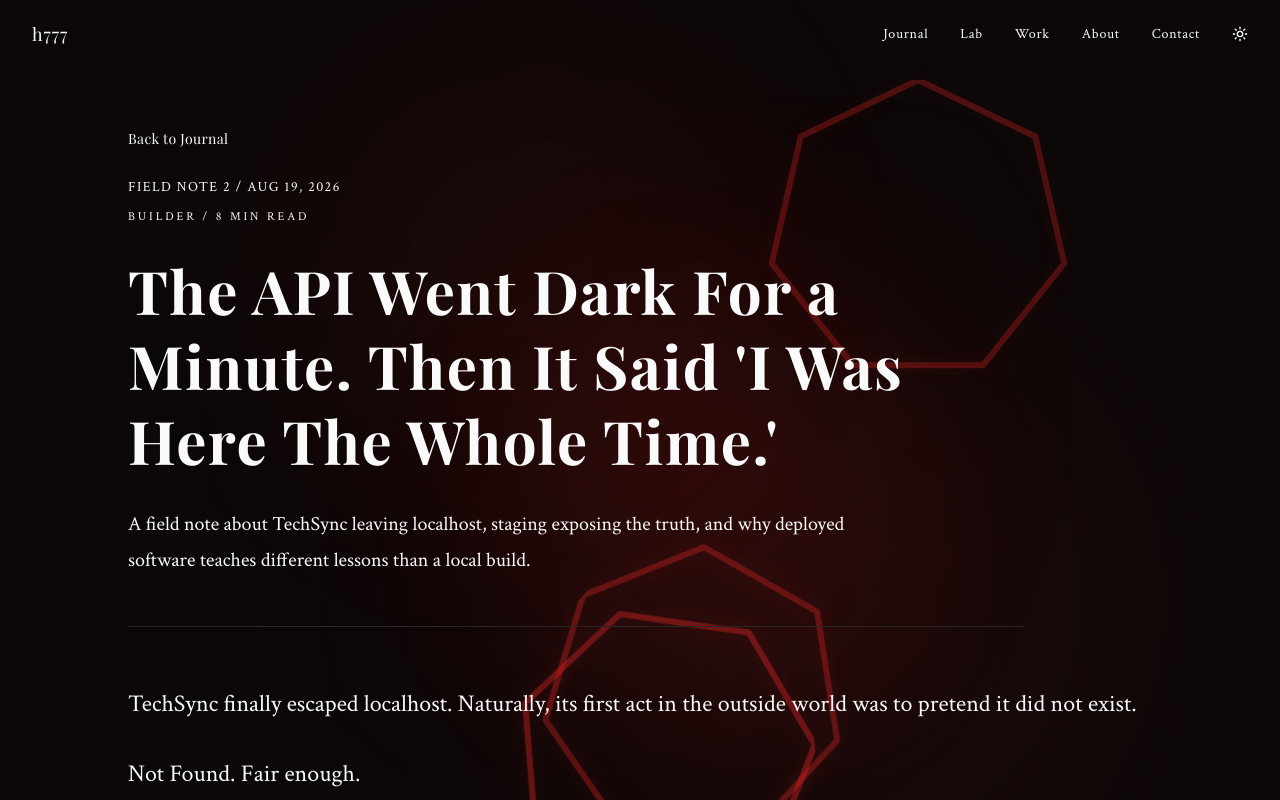
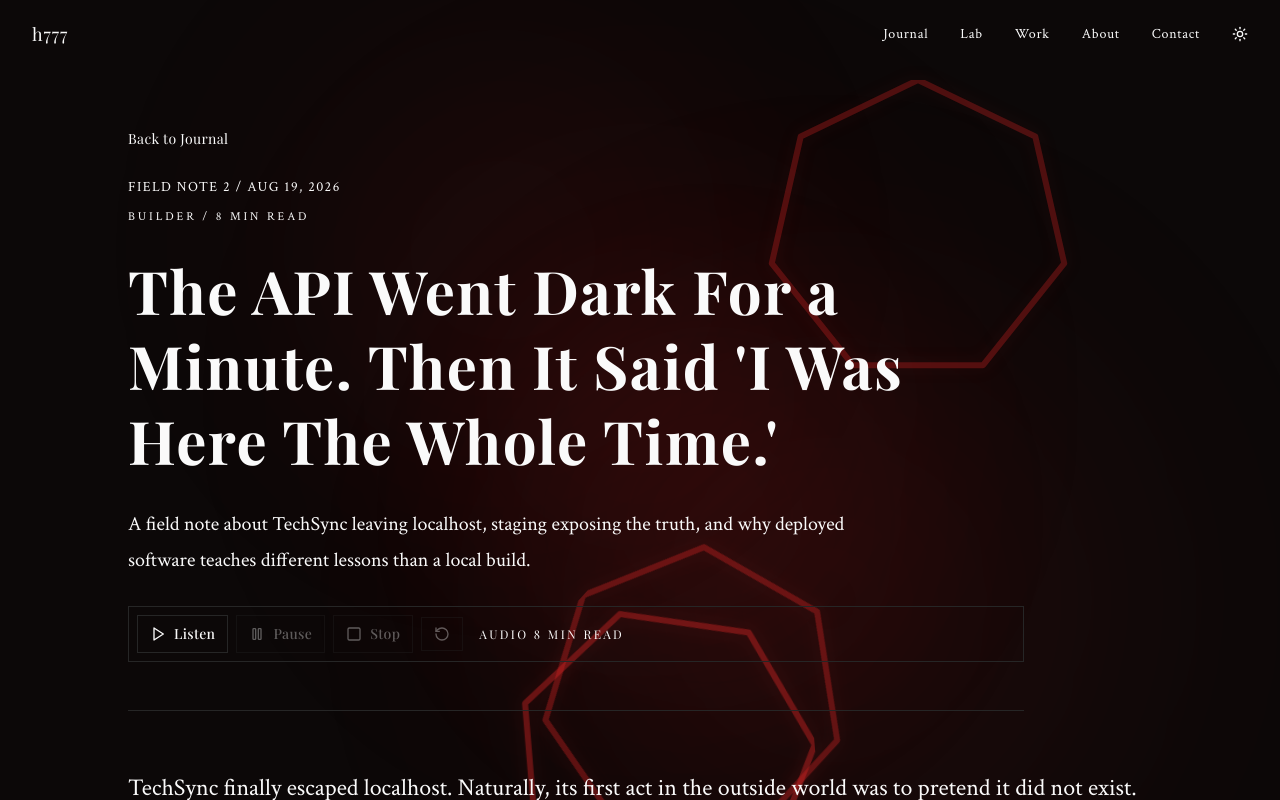
Before and after one commit to hypnoticdata777/calmCommandCenter, a React (Vite) app: page /journal/the-api-went-dark in a window 1280 px wide. Shown: the top 800 px of the page. Built offline with nearby package versions, Linux system fonts and the light colour scheme.

Commit message:
Add journal listen controls

```diff
--- /dev/null
+++ b/src/app/components/ArticleListenControls.tsx
@@ -0,0 +1,210 @@
+import { useEffect, useMemo, useRef, useState } from "react";
+import { Pause, Play, RotateCcw, Square } from "lucide-react";
+
+type ListenStatus = "idle" | "playing" | "paused" | "unsupported";
+
+type ArticleListenControlsProps = {
+  title: string;
+  readTime: string;
+  sections: string[];
+};
+
+function normalizeSpeechText(value: string) {
+  return value
+    .replace(/[“”]/g, '"')
+    .replace(/[‘’]/g, "'")
+    .replace(/\s+/g, " ")
+    .trim();
+}
+
+export function ArticleListenControls({
+  title,
+  readTime,
+  sections,
+}: ArticleListenControlsProps) {
+  const [status, setStatus] = useState<ListenStatus>("idle");
+  const [currentChunk, setCurrentChunk] = useState(0);
+  const chunks = useMemo(
+    () => [title, ...sections].map(normalizeSpeechText).filter(Boolean),
+    [sections, title]
+  );
+
+  const chunksRef = useRef(chunks);
+  const stoppedRef = useRef(false);
+  const statusRef = useRef<ListenStatus>("idle");
+  const currentChunkRef = useRef(0);
+
+  useEffect(() => {
+    chunksRef.current = chunks;
+  }, [chunks]);
+
+  useEffect(() => {
+    statusRef.current = status;
+  }, [status]);
+
+  useEffect(() => {
+    const isSupported =
+      typeof window !== "undefined" &&
+      "speechSynthesis" in window &&
+      typeof window.SpeechSynthesisUtterance !== "undefined";
+
+    if (!isSupported) {
+      setStatus("unsupported");
+    }
+
+    return () => {
+      if (statusRef.current === "playing" || statusRef.current === "paused") {
+        stoppedRef.current = true;
+        window.speechSynthesis.cancel();
+      }
+    };
+  }, []);
+
+  function speakFrom(index: number) {
+    const speech = window.speechSynthesis;
+    const nextText = chunksRef.current[index];
+
+    if (!nextText) {
+      setStatus("idle");
+      setCurrentChunk(0);
+      currentChunkRef.current = 0;
+      return;
+    }
+
+    const utterance = new window.SpeechSynthesisUtterance(nextText);
+    utterance.rate = 0.95;
+    utterance.pitch = 1;
+
+    utterance.onend = () => {
+      if (stoppedRef.current) return;
+
+      const nextIndex = index + 1;
+      currentChunkRef.current = nextIndex;
+      speakFrom(nextIndex);
+    };
+
+    utterance.onerror = () => {
+      if (!stoppedRef.current) {
+        setStatus("idle");
+        setCurrentChunk(0);
+      }
+    };
+
+    currentChunkRef.current = index;
+    setCurrentChunk(index + 1);
+    setStatus("playing");
+    speech.speak(utterance);
+  }
+
+  function startListening() {
+    if (status === "unsupported") return;
+
+    stoppedRef.current = true;
+    window.speechSynthesis.cancel();
+
+    window.setTimeout(() => {
+      stoppedRef.current = false;
+      speakFrom(0);
+    }, 0);
+  }
+
+  function pauseListening() {
+    if (status !== "playing") return;
+
+    window.speechSynthesis.pause();
+    setStatus("paused");
+  }
+
+  function resumeListening() {
+    if (status !== "paused") return;
+
+    window.speechSynthesis.resume();
+    setStatus("playing");
+  }
+
+  function stopListening() {
+    stoppedRef.current = true;
+    window.speechSynthesis.cancel();
+    currentChunkRef.current = 0;
+    setCurrentChunk(0);
+    setStatus("idle");
+  }
+
+  const progress =
+    status === "playing" || status === "paused"
+      ? `${Math.min(currentChunk, chunks.length)} / ${chunks.length}`
+      : readTime;
+
+  if (status === "unsupported") {
+    return (
+      <p className="border border-foreground/10 px-4 py-3 font-display text-sm tracking-wide text-foreground/40">
+        Listen unavailable in this browser
+      </p>
+    );
+  }
+
+  return (
+    <div
+      className="flex flex-wrap items-center gap-2 border border-foreground/10 bg-background/25 p-2"
+      onClick={(event) => event.stopPropagation()}
+    >
+      <button
+        type="button"
+        onClick={status === "paused" ? resumeListening : startListening}
+        disabled={status === "playing"}
+        className="inline-flex items-center gap-2 border border-brand/30 px-3 py-2 font-display text-sm tracking-wide text-brand/80 transition-colors hover:bg-brand/10 hover:text-brand focus-visible:outline-none focus-visible:ring-2 focus-visible:ring-brand/40 disabled:cursor-not-allowed disabled:opacity-35"
+        aria-label={
+          status === "paused" ? "Resume article audio" : "Listen to this article"
+        }
+      >
+        <Play className="size-4" aria-hidden="true" />
+        {status === "paused" ? "Resume" : "Listen"}
+      </button>
+
+      <button
+        type="button"
+        onClick={pauseListening}
+        disabled={status !== "playing"}
+        className="inline-flex items-center gap-2 border border-foreground/15 px-3 py-2 font-display text-sm tracking-wide text-foreground/50 transition-colors hover:border-foreground/30 hover:text-foreground/75 focus-visible:outline-none focus-visible:ring-2 focus-visible:ring-brand/40 disabled:cursor-not-allowed disabled:opacity-35"
+        aria-label="Pause article audio"
+      >
+        <Pause className="size-4" aria-hidden="true" />
+        Pause
+      </button>
+
+      <button
+        type="button"
+        onClick={stopListening}
+        disabled={status === "idle"}
+        className="inline-flex items-center gap-2 border border-foreground/15 px-3 py-2 font-display text-sm tracking-wide text-foreground/50 transition-colors hover:border-foreground/30 hover:text-foreground/75 focus-visible:outline-none focus-visible:ring-2 focus-visible:ring-brand/40 disabled:cursor-not-allowed disabled:opacity-35"
+        aria-label="Stop article audio"
+      >
+        <Square className="size-4" aria-hidden="true" />
+        Stop
+      </button>
+
+      <button
+        type="button"
+        onClick={startListening}
+        disabled={status === "idle"}
+        className="inline-flex items-center gap-2 border border-foreground/15 px-3 py-2 font-display text-sm tracking-wide text-foreground/50 transition-colors hover:border-foreground/30 hover:text-foreground/75 focus-visible:outline-none focus-visible:ring-2 focus-visible:ring-brand/40 disabled:cursor-not-allowed disabled:opacity-35"
+        aria-label="Restart article audio"
+        title="Restart"
+      >
+        <RotateCcw className="size-4" aria-hidden="true" />
+        <span className="sr-only">Restart</span>
+      </button>
+
+      <span
+        className="px-2 font-display text-xs uppercase tracking-[0.2em] text-foreground/35"
+        aria-live="polite"
+      >
+        {status === "playing"
+          ? `Reading ${progress}`
+          : status === "paused"
+            ? `Paused ${progress}`
+            : `Audio ${progress}`}
+      </span>
+    </div>
+  );
+}
--- a/src/app/pages/Journal.tsx
+++ b/src/app/pages/Journal.tsx
@@ -1,6 +1,7 @@
 import { useState } from "react";
 import { motion } from "motion/react";
 import { Link } from "react-router-dom";
+import { ArticleListenControls } from "../components/ArticleListenControls";
 import { JournalBody } from "../components/JournalBody";
 import { Seo } from "../components/Seo";
 
@@ -837,9 +838,14 @@ export function Journal() {
                     initial={{ opacity: 0, height: 0 }}
                     animate={{ opacity: 1, height: "auto" }}
                     transition={{ duration: 0.35, ease: "easeInOut" }}
-                    className="cursor-ns-resize overflow-hidden"
+                    className="cursor-ns-resize space-y-8 overflow-hidden"
                     title="Click anywhere in the article to return to its header."
                   >
+                    <ArticleListenControls
+                      title={entry.title}
+                      readTime={entry.readTime}
+                      sections={entry.sections}
+                    />
                     <JournalBody
                       sections={entry.sections}
                       subheads={journalSubheads}
--- a/src/app/pages/JournalEntry.tsx
+++ b/src/app/pages/JournalEntry.tsx
@@ -1,5 +1,6 @@
 import { motion } from "motion/react";
 import { Link, useParams } from "react-router-dom";
+import { ArticleListenControls } from "../components/ArticleListenControls";
 import { JournalBody } from "../components/JournalBody";
 import { Seo } from "../components/Seo";
 import { NotFound } from "./NotFound";
@@ -98,6 +99,12 @@ export function JournalEntry() {
           <p className="max-w-3xl text-lg leading-[1.8] text-foreground/60 md:text-xl">
             {entry.excerpt}
           </p>
+
+          <ArticleListenControls
+            title={entry.title}
+            readTime={entry.readTime}
+            sections={entry.sections}
+          />
         </header>
 
         <JournalBody
```
Also changed, not shown: 1 other file (tests, documents, lock files or other folders).
